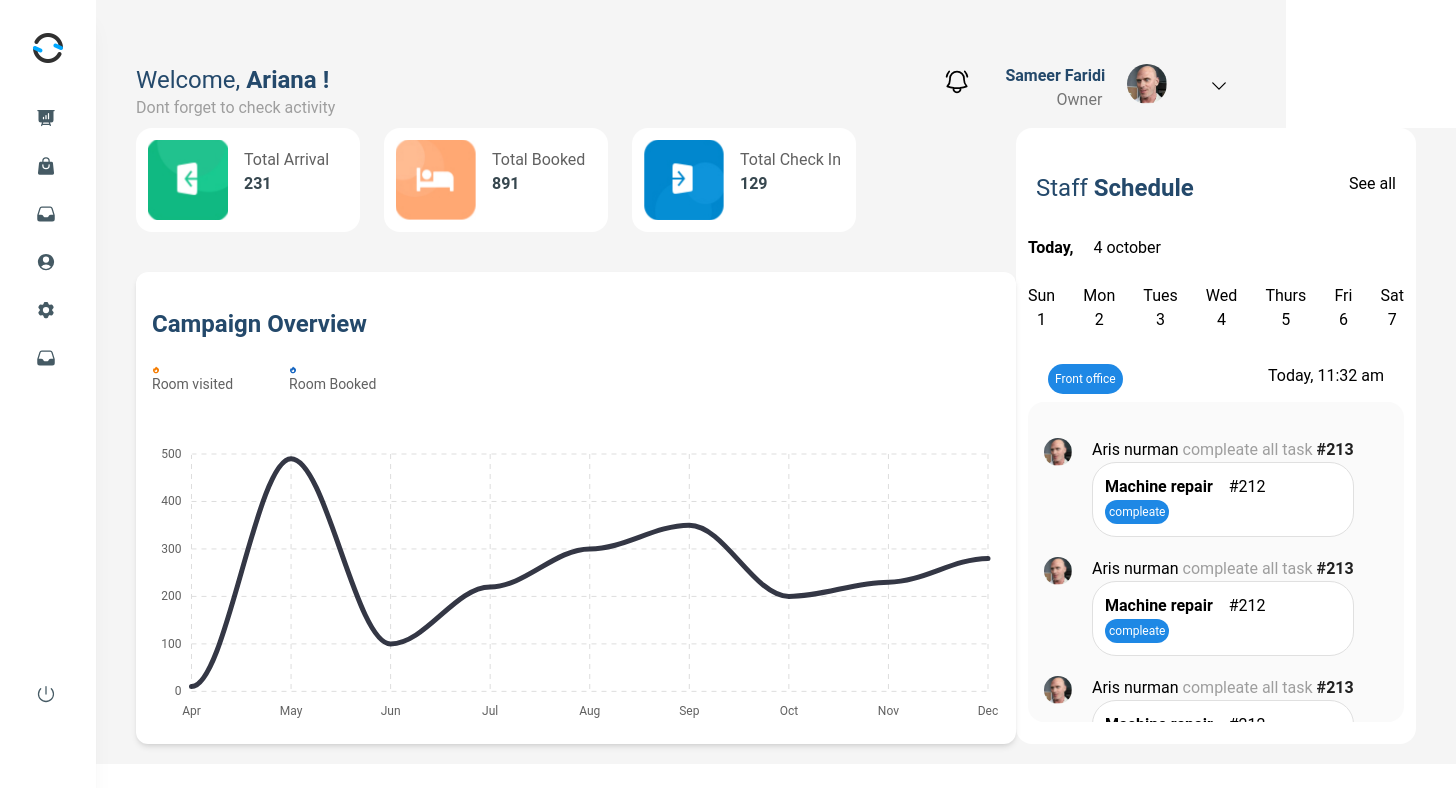
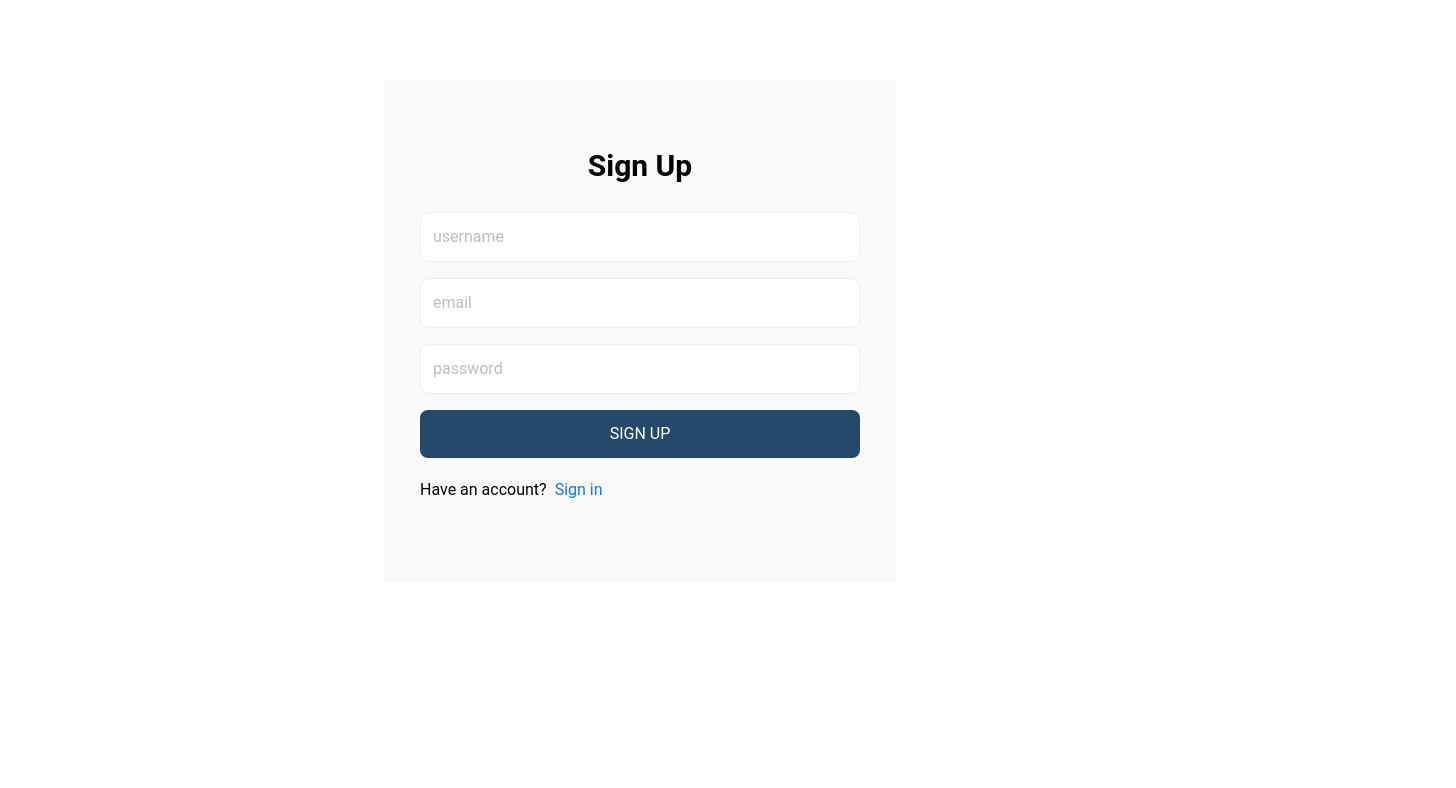
Before and after one commit to sameerkali/4archivers_interview_app, a React (Vite) app in the folder frontend/: page / in a window 1280 px wide. Shown: the top 788 px of the page, 1456 px wide, since content can reach past the window. Built offline with nearby package versions, Linux system fonts and the light colour scheme.

Commit message:
finally all working

```diff
--- a/frontend/src/App.jsx
+++ b/frontend/src/App.jsx
@@ -2,15 +2,17 @@ import { BrowserRouter, Routes, Route } from "react-router-dom";
 import SignUp from "./components/SignUp";
 import Login from "./components/Login";
 import Home from "./components/Home";
+// import ChartComponent from "./components/Chart";
 
 function App() {
 
   return (
     <BrowserRouter>
     <Routes>
-    <Route path="/" element={<Home/>} />
-    <Route path="/signup" element={<SignUp />} />
+    <Route path="/" element={<SignUp />} />
+    <Route path="/home" element={<Home/>} />
     <Route path="/login" element={<Login />} />
+    {/* <Route path="/chart" element={<ChartComponent />} /> */}
     </Routes>
     </BrowserRouter>
   )
--- a/frontend/src/components/Login.jsx
+++ b/frontend/src/components/Login.jsx
@@ -17,7 +17,7 @@ export default function Login() {
   const handleSubmit = async (e) => {
     e.preventDefault();
     try {
-      const res = await fetch("http://localhost:3069/login", {
+      const res = await fetch("https://backend69.onrender.com/login", {
         method: "POST",
         headers: {
           "Content-Type": "application/json",
@@ -36,7 +36,7 @@ export default function Login() {
 
       setLoading(false);
       setError(null);
-      navigate("/");
+      navigate("/home");
     } catch (error) {
       console.log("Error during login:", error.message);
       setLoading(false);
@@ -45,7 +45,7 @@ export default function Login() {
   };
 
   return (
-    <div className="p-3 max-w-lg mx-auto">
+    <div className="p-9 max-w-lg mx-auto bg-gray-50 pt-10 pb-20 mt-20 ">
       <h1 className="text-3xl text-center font-semibold my-7">Sign In</h1>
       <form onSubmit={handleSubmit} className="flex flex-col gap-4">
         <input
@@ -68,7 +68,7 @@ export default function Login() {
         <button
           type="submit"
           disabled={loading}
-          className="bg-slate-700 text-white p-3 rounded-lg uppercase hover:opacity-95 disabled:opacity-80"
+          className="bg-slate-700 bg-[#24496B] text-white p-3 rounded-lg uppercase hover:opacity-95 disabled:opacity-80"
         >
           {loading ? "Loading..." : "Sign in"}
         </button>
--- a/frontend/src/components/Sidebar.jsx
+++ b/frontend/src/components/Sidebar.jsx
@@ -13,6 +13,7 @@ import {
   InboxIcon,
   PowerIcon
 } from "@heroicons/react/24/solid";
+// import { Link } from "react-router-dom";
 
 export default function Sidebar() {
   return (
@@ -23,11 +24,13 @@ export default function Sidebar() {
         </Typography>
       </div>
       <List>
+        {/* <Link to="/chart"> */}
         <ListItem className="w-10">
           <ListItemPrefix>
             <PresentationChartBarIcon className="h-5 w-5" />
           </ListItemPrefix>
         </ListItem>
+        {/* </Link> */}
         <ListItem className="w-10">
           <ListItemPrefix>
             <ShoppingBagIcon className="h-5 w-5" />
--- a/frontend/src/components/SignUp.jsx
+++ b/frontend/src/components/SignUp.jsx
@@ -17,7 +17,7 @@ export default function SignUp() {
     e.preventDefault();
     try {
       setLoading(true);
-      const res = await fetch("http://localhost:3069/register", {
+      const res = await fetch("https://backend69.onrender.com/register", {
         method: "POST",
         headers: {
           "Content-Type": "application/json"
@@ -40,7 +40,7 @@ export default function SignUp() {
     }
   };
   return (
-    <div className="p-3 max-w-lg mx-auto">
+    <div className="p-9 max-w-lg mx-auto mt-20 bg-gray-50 pt-10 pb-20">
       <h1 className="text-3xl text-center font-semibold my-7">Sign Up</h1>
       <form onSubmit={handleSubmit} className="flex flex-col gap-4">
         <input
@@ -67,7 +67,7 @@ export default function SignUp() {
 
         <button
           disabled={loading}
-          className="bg-slate-700 text-white p-3 rounded-lg uppercase hover:opacity-95 disabled:opacity-80"
+          className="bg-slate-700 bg-[#24496B] text-white p-3 rounded-lg uppercase hover:opacity-95 disabled:opacity-80"
         >
           {loading ? "Loading..." : "Sign Up"}
         </button>
```
